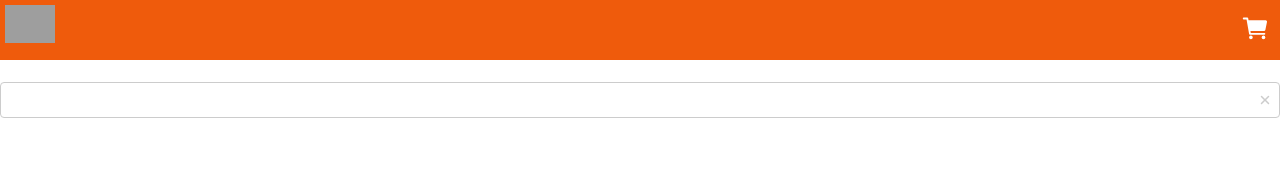
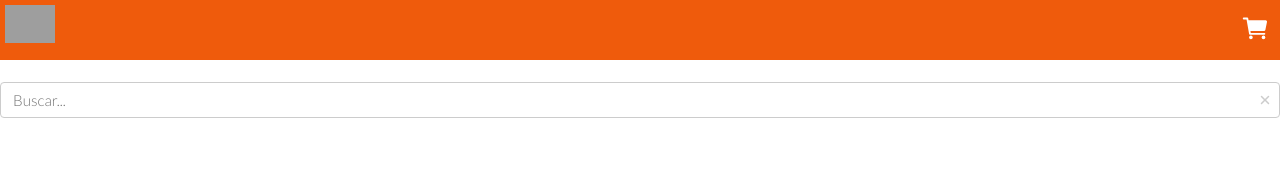
Before and after one commit to jsuazag/cedeshops-app, a React (Create React App) app: page / in a window 1280 px wide. Shown: the top 175 px of the page. Built offline with nearby package versions, Linux system fonts and the light colour scheme; grey boxes are pictures that could not be loaded.

Commit message:
navigation using react router

```diff
--- a/package.json
+++ b/package.json
@@ -9,6 +9,7 @@
     "react": "^18.2.0",
     "react-dom": "^18.2.0",
     "react-icons": "^4.4.0",
+    "react-router-dom": "^6.4.0",
     "react-scripts": "5.0.1",
     "styled-components": "^5.3.5",
     "web-vitals": "^2.1.4"
--- a/src/App.js
+++ b/src/App.js
@@ -1,13 +1,14 @@
 import { GlobalStyle } from "./globalStyles";
-import { Home } from "./pages/Home";
+import { BrowserRouter } from 'react-router-dom';
 import { Topbar } from "./components/Topbar";
 import { Menu } from "./components/Menu";
+import { Navigation } from "./pages/Navigation";
 
 export const App = () => (
-  <>
+  <BrowserRouter>
     <GlobalStyle />
     <Topbar />
-    <Home />
+    <Navigation />
     <Menu />
-  </>
+  </BrowserRouter>
 )
--- a/src/components/Search/index.js
+++ b/src/components/Search/index.js
@@ -19,6 +19,7 @@ export const Search = ({ searchTerm = "" }) => {
         value={searchText}
         onChange={handlerChangeText}
         type="text"
+        placeholder="Buscar..."
       />
       <SearchClearWrapper
         onClick={clearSearchHandler}
--- /dev/null
+++ b/src/pages/Navigation.js
@@ -0,0 +1,12 @@
+import { Route, Routes } from "react-router-dom";
+import { Home } from "./Home";
+import { Login } from "./Login";
+import { PageNotFound } from "./PageNotFound";
+
+export const Navigation = () => (
+  <Routes>
+    <Route path="/" element={<Home />} />
+    <Route path="/login" element={<Login />} />
+    <Route path="*" element={<PageNotFound />} />
+  </Routes>
+);
--- /dev/null
+++ b/src/pages/PageNotFound/index.js
@@ -0,0 +1,4 @@
+
+export const PageNotFound = () => (
+    <h3>Página no encontrada</h3>
+)
```
Also changed, not shown: 1 other file (tests, documents, lock files or other folders).
